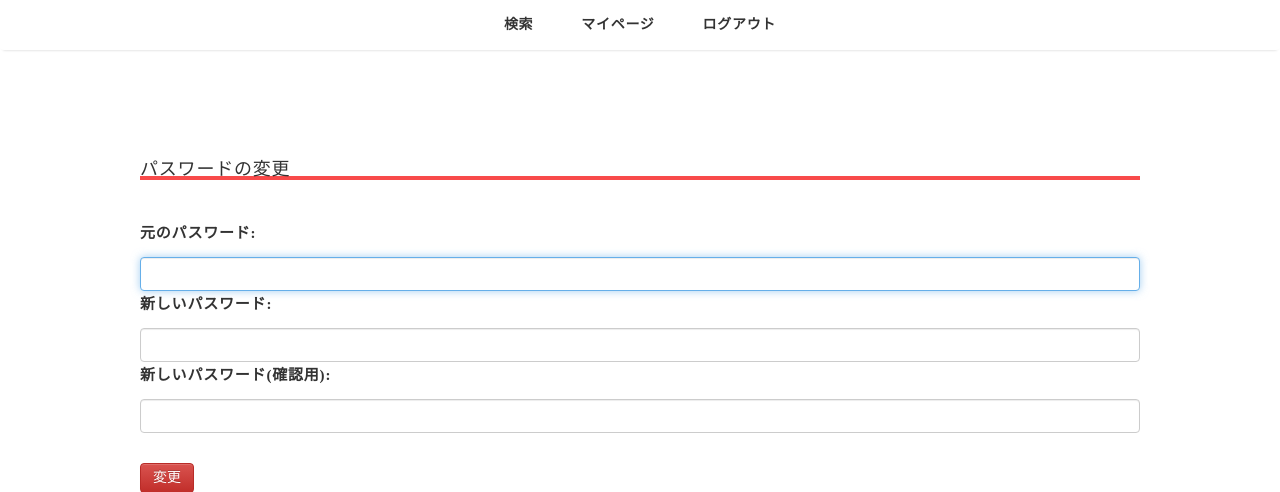
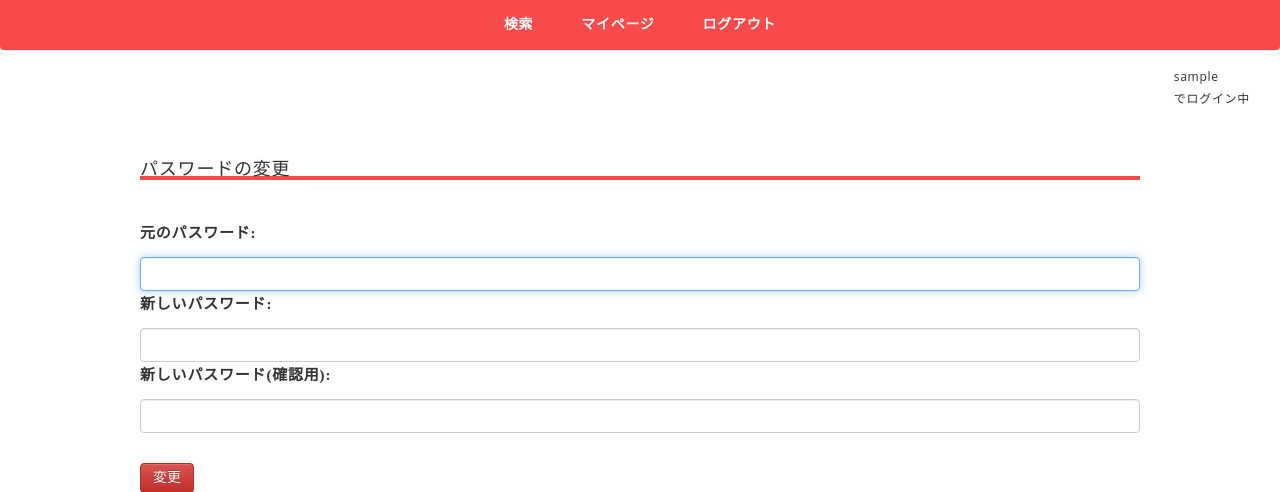
Before and after one commit to Nakagaki-Yuto/KuchikomiSearchApp, a Django app: page /password_change/ in a window 1280 px wide. Shown: the top 492 px of the page. Run offline with Django 3.2, Linux system fonts and the light colour scheme; the visitor is signed in with stand-in values (Sample User, id 1); some libraries are stand-ins or nearby versions.

Commit message:
add login message

```diff
--- a/search/static/css/search.css
+++ b/search/static/css/search.css
@@ -48,6 +48,7 @@ img {
   -webkit-box-shadow: 0 3px 3px -3px rgba(255, 91, 91, 0.2);
   -moz-box-shadow: 0 3px 3px -3px rgba(241, 79, 79, 0.2);
   box-shadow: 0 3px 3px -3px rgba(0, 0, 0, .2);
+  background-color: rgb(248, 74, 74);
 }
 
 .navbar-list {
@@ -56,6 +57,7 @@ img {
   justify-content: center;
   padding-left: 0%;
 }
+
 
 .navbar-item {
   font-family: "Open sans", sans-serif;
@@ -71,11 +73,11 @@ img {
   padding: 20px 0;
   -webkit-transition: .3s;
   transition: .3s;
-  color: #333;
+  color: #fff;
 }
 
 .navbar-link:hover {
-  color: rgb(248, 74, 74);
+  color: #000;
   text-decoration: none;
 }
 
@@ -89,11 +91,22 @@ img {
   transition: .3s;
   -webkit-transform: translateX(-50%);
   transform: translateX(-50%);
-  background-color: rgb(248, 74, 74);
+  background-color: #000;
 }
 
 .navbar-link:hover:after {
   width: 100%;
+}
+
+.navbar-userid {
+  font-size: 12px;
+  font-weight: normal;
+  color: #333;
+  padding-right: 5px;
+}
+
+.navbar-log {
+  float: right;
 }
 
 /* footer */
--- a/search/templates/search/base.html
+++ b/search/templates/search/base.html
@@ -25,6 +25,11 @@
                 <li class="navbar-item"><a class="navbar-link" href="{% url 'login' %}">ログイン</a></li>
                 {% endif %}
             </ul>
+            {% if request.user.is_authenticated %}
+            <div class="navbar-log navbar-item">
+                <div class="navbar-userid">{{ request.user }}<br>でログイン中</div>
+            </div>
+            {% endif %}
         </nav>
         <!-- /.navbar -->
 
--- a/search/urls.py
+++ b/search/urls.py
@@ -5,7 +5,7 @@ urlpatterns = [
     path('', views.SearchView, name='search'),
     path('shops/', views.ShopsView, name='shops'),
     path('how_to_use/', views.HowToUseView, name='how_to_use'),
-    path('mypage/', views.MypageView, name = 'mypage'),
+    path('mypage/', views.MypageView, name='mypage'),
     path('favorite/<str:shop_id>/', views.FavoriteView, name='favorite'),
     path('favorite_shops/', views.FavoriteShopsView, name='favorite_shops'),
     path('password_change/', views.PasswordChange.as_view(), name='password_change'),
--- a/search/views.py
+++ b/search/views.py
@@ -24,7 +24,7 @@ url_shop = "https://api.gnavi.co.jp/RestSearchAPI/v3/" # 店舗検索APIのURL
 
 def SearchView(request):
     """トップページ"""
-    return render(request, 'search/search_screen.html', {})
+    return render(request, 'search/search_screen.html', {'request': request})
 
 
 def HowToUseView(request):
```
